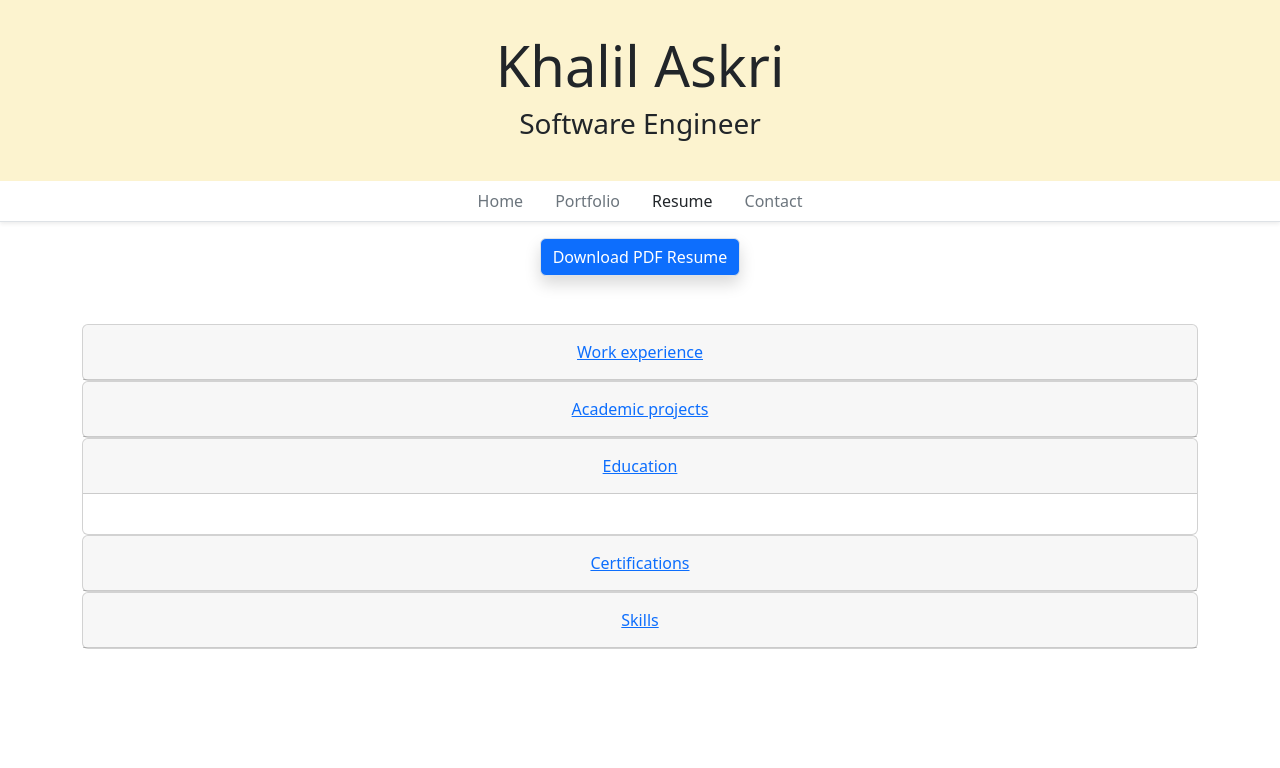
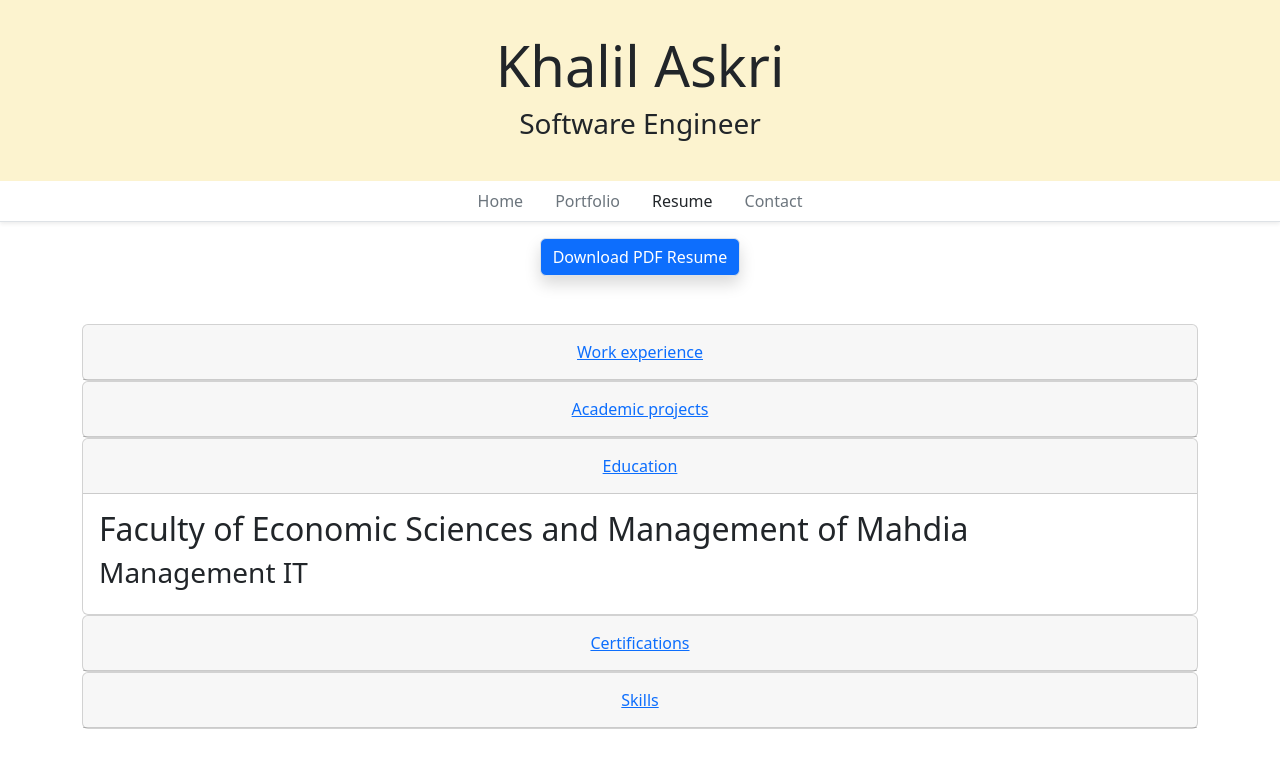
Before and after one commit to Khalyyl/my-portfolio, an Angular app: page /resume in a window 1280 px wide. Both pictures are taken after a click on the button "Education". Shown: the top 768 px of the page. Built offline with nearby package versions, Linux system fonts and the light colour scheme.

Commit message:
first commit

```diff
--- a/src/app/resume/resume.component.html
+++ b/src/app/resume/resume.component.html
@@ -50,8 +50,8 @@
         </accordion-group>
         <accordion-group heading="Education">
             <div style="text-align: left;">
-                <h2></h2>
-                <h3></h3>
+                <h2>Faculty of Economic Sciences and Management of Mahdia</h2>
+                <h3>Management IT</h3>
             </div>
 
         </accordion-group>
```
